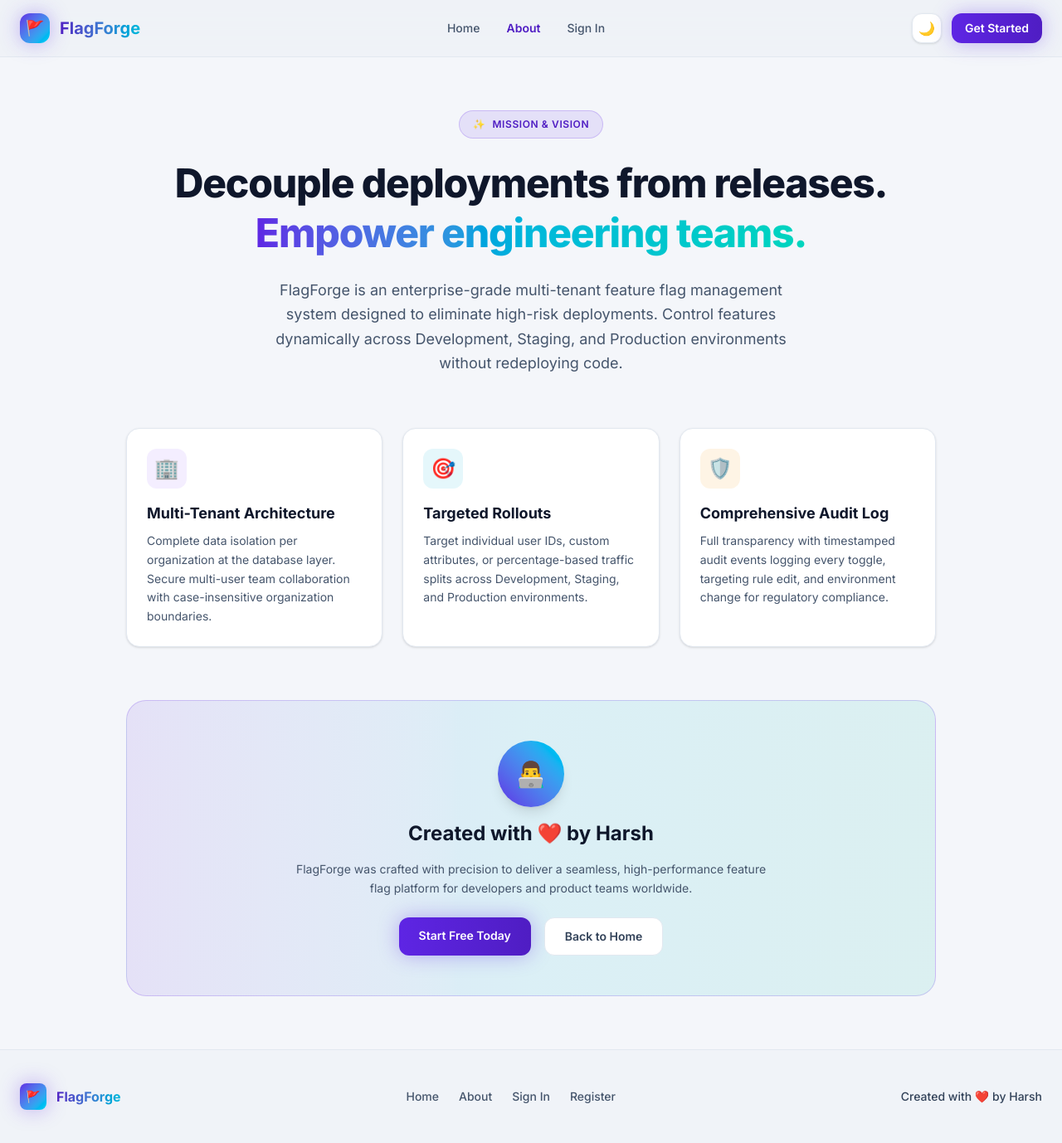
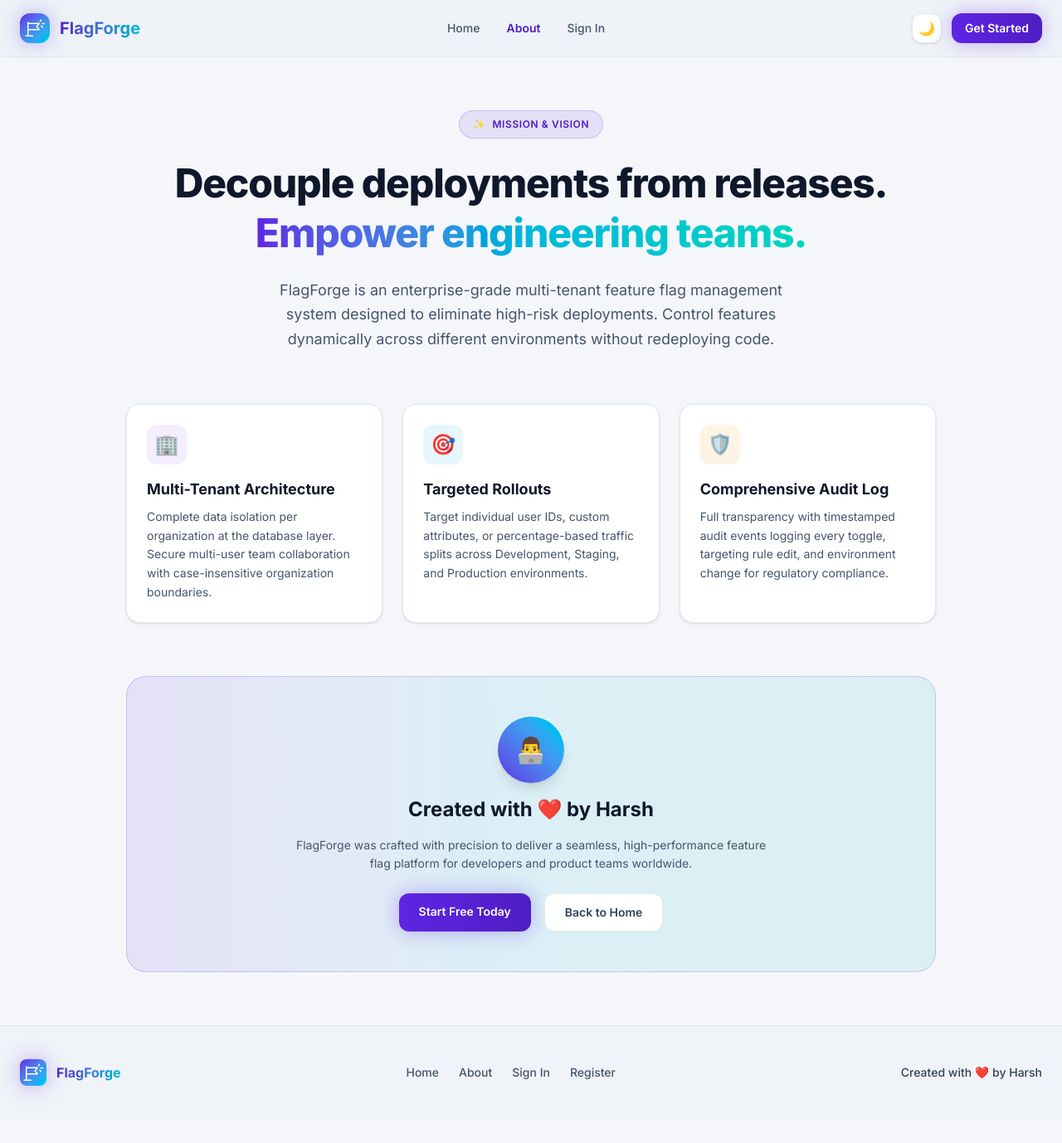
Before and after one commit to Harsh7213/flagforge, a React (Vite) app in the folder client/: page /about in a window 1280 px wide. Shown: the whole page at 83% size. After the commit the page ends 1349 px from the top, so only its background shows below. Built offline with nearby package versions, Linux system fonts and the light colour scheme; no server answers.

Commit message:
feat(UI): update README and add flag icon for improved branding.

```diff
--- a/client/src/components/CreateFlagModal.tsx
+++ b/client/src/components/CreateFlagModal.tsx
@@ -79,7 +79,13 @@ const CreateFlagModal: React.FC<Props> = ({ projectId, onClose }) => {
             className="text-xl font-bold text-slate-900 dark:text-white flex items-center gap-2"
             id="create-flag-title"
           >
-            <span>🚩</span> Create Feature Flag
+            <img
+              src="/flag-icon.svg"
+              alt=""
+              aria-hidden="true"
+              className="w-5 h-5"
+            />
+            Create Feature Flag
           </h2>
           <button
             className="text-slate-400 hover:text-slate-900 dark:hover:text-white transition-colors text-lg p-1 rounded-lg hover:bg-black/5 dark:hover:bg-white/5"
--- a/client/src/components/Sidebar.tsx
+++ b/client/src/components/Sidebar.tsx
@@ -9,7 +9,11 @@ import { authApi, useLogoutMutation } from '../store/api/authApi';
 
 const navItems = [
   { to: '/app', label: 'Dashboard', icon: '⬡', exact: true },
-  { to: '/app/flags', label: 'Feature Flags', icon: '⚑' },
+  {
+    to: '/app/flags',
+    label: 'Feature Flags',
+    icon: <img src="/flag-icon.svg" alt="" aria-hidden="true" className="w-5 h-5 object-contain" />
+  },
   { to: '/app/audit', label: 'Audit Log', icon: '📋' },
   { to: '/app/projects', label: 'Projects', icon: '📁' },
   { to: '/app/team', label: 'Team', icon: '♟' }
@@ -47,8 +51,13 @@ const Sidebar: React.FC = () => {
       <div
         className={`flex items-center gap-3 px-4 h-16 border-b border-border-subtle ${!sidebarOpen && 'justify-center'}`}
       >
-        <div className="w-8 h-8 shrink-0 rounded-lg bg-linear-to-br from-brand-500 to-cyan-400 flex items-center justify-center text-base shadow-brand">
-          🚩
+        <div className="w-8 h-8 shrink-0 rounded-lg bg-linear-to-br from-brand-500 to-cyan-400 flex items-center justify-center shadow-brand">
+          <img
+            src="/flag-icon.svg"
+            alt=""
+            aria-hidden="true"
+            className="w-6 h-6 brightness-0 invert"
+          />
         </div>
         {sidebarOpen && (
           <span className="font-bold text-lg bg-linear-to-r from-brand-600 to-cyan-500 dark:from-brand-300 dark:to-cyan-300 bg-clip-text text-transparent whitespace-nowrap">
--- a/client/src/pages/AboutPage.tsx
+++ b/client/src/pages/AboutPage.tsx
@@ -13,8 +13,13 @@ const AboutPage: React.FC = () => {
       <nav className="border-b border-border-subtle bg-surface-elevated/80 backdrop-blur-xl sticky top-0 z-50">
         <div className="max-w-7xl mx-auto px-6 py-4 flex items-center justify-between">
           <Link to="/" className="flex items-center gap-3 group">
-            <div className="w-9 h-9 rounded-xl bg-linear-to-br from-brand-500 to-cyan-400 flex items-center justify-center text-lg shadow-brand text-white">
-              🚩
+            <div className="w-9 h-9 rounded-xl bg-linear-to-br from-brand-500 to-cyan-400 flex items-center justify-center shadow-brand">
+              <img
+                src="/flag-icon.svg"
+                alt=""
+                aria-hidden="true"
+                className="w-6 h-6 brightness-0 invert"
+              />
             </div>
             <span className="text-xl font-bold bg-linear-to-r from-brand-600 to-cyan-500 dark:from-brand-300 dark:to-cyan-300 bg-clip-text text-transparent">
               FlagForge
@@ -71,8 +76,8 @@ const AboutPage: React.FC = () => {
           </h1>
           <p className="text-lg text-slate-600 dark:text-slate-300 max-w-2xl mx-auto leading-relaxed">
             FlagForge is an enterprise-grade multi-tenant feature flag management system designed to
-            eliminate high-risk deployments. Control features dynamically across Development,
-            Staging, and Production environments without redeploying code.
+            eliminate high-risk deployments. Control features dynamically across different
+            environments without redeploying code.
           </p>
         </div>
 
@@ -151,8 +156,13 @@ const AboutPage: React.FC = () => {
       <footer className="border-t border-border-subtle py-10 bg-surface-elevated/50">
         <div className="max-w-7xl mx-auto px-6 flex flex-col md:flex-row items-center justify-between gap-6">
           <div className="flex items-center gap-3">
-            <div className="w-8 h-8 rounded-lg bg-linear-to-br from-brand-500 to-cyan-400 flex items-center justify-center text-sm shadow-brand text-white">
-              🚩
+            <div className="w-8 h-8 rounded-lg bg-linear-to-br from-brand-500 to-cyan-400 flex items-center justify-center shadow-brand">
+              <img
+                src="/flag-icon.svg"
+                alt=""
+                aria-hidden="true"
+                className="w-6 h-6 brightness-0 invert"
+              />
             </div>
             <span className="font-bold bg-linear-to-r from-brand-600 to-cyan-500 dark:from-brand-300 dark:to-cyan-300 bg-clip-text text-transparent">
               FlagForge
--- a/client/src/pages/AcceptInvitationPage.tsx
+++ b/client/src/pages/AcceptInvitationPage.tsx
@@ -40,8 +40,13 @@ const AcceptInvitationPage: React.FC = () => {
     <div className="min-h-screen bg-surface-base text-slate-900 dark:text-white flex items-center justify-center p-6">
       <div className="w-full max-w-md">
         <Link to="/" className="flex items-center gap-3 mb-10 justify-center">
-          <div className="w-10 h-10 rounded-xl bg-linear-to-br from-brand-500 to-cyan-400 flex items-center justify-center text-xl shadow-brand">
-            🚩
+          <div className="w-10 h-10 rounded-xl bg-linear-to-br from-brand-500 to-cyan-400 flex items-center justify-center shadow-brand">
+            <img
+              src="/flag-icon.svg"
+              alt=""
+              aria-hidden="true"
+              className="w-7 h-7 brightness-0 invert"
+            />
           </div>
           <span className="text-2xl font-bold bg-linear-to-r from-brand-600 to-cyan-500 dark:from-brand-300 dark:to-cyan-300 bg-clip-text text-transparent">
             FlagForge
--- a/client/src/pages/Dashboard.tsx
+++ b/client/src/pages/Dashboard.tsx
@@ -8,7 +8,7 @@ import { useNavigate } from 'react-router-dom';
 interface StatCardProps {
   label: string;
   value: number | string;
-  icon: string;
+  icon: React.ReactNode;
   gradient: string;
   glow: string;
   delay?: number;
@@ -71,7 +71,14 @@ const Dashboard: React.FC = () => {
     {
       label: 'Total Flags',
       value: stats?.total ?? 0,
-      icon: '🚩',
+      icon: (
+        <img
+          src="/flag-icon.svg"
+          alt=""
+          aria-hidden="true"
+          className="w-7 h-7 brightness-0 invert"
+        />
+      ),
       gradient: 'linear-gradient(135deg,hsl(258,78%,52%),hsl(258,78%,35%))',
       glow: 'hover:shadow-brand',
       delay: 0
@@ -164,7 +171,12 @@ const Dashboard: React.FC = () => {
               </div>
               {recentFlags.length === 0 ? (
                 <div className="text-center py-10">
-                  <div className="text-3xl mb-3">🚩</div>
+                  <img
+                    src="/flag-icon.svg"
+                    alt=""
+                    aria-hidden="true"
+                    className="w-7 h-7 mx-auto mb-3"
+                  />
                   <p className="text-slate-500 dark:text-slate-400 text-sm">
                     No flags yet. Create your first one!
                   </p>
--- a/client/src/pages/FlagsPage.tsx
+++ b/client/src/pages/FlagsPage.tsx
@@ -105,7 +105,12 @@ const FlagsPage: React.FC = () => {
         </div>
       ) : flags.length === 0 ? (
         <div className="text-center py-16 px-4 rounded-2xl bg-surface-card border border-border-subtle shadow-sm">
-          <div className="text-4xl mb-3">🚩</div>
+          <img
+            src="/flag-icon.svg"
+            alt=""
+            aria-hidden="true"
+            className="w-8 h-8 mx-auto mb-3"
+          />
           <h3 className="text-lg font-semibold text-slate-900 dark:text-slate-200 mb-1">
             {search ? 'No flags match your search' : 'No flags yet'}
           </h3>
--- a/client/src/pages/LandingPage.tsx
+++ b/client/src/pages/LandingPage.tsx
@@ -131,8 +131,13 @@ const LandingPage: React.FC = () => {
       >
         <div className="max-w-7xl mx-auto px-6 py-4 flex items-center justify-between">
           <div className="flex items-center gap-3">
-            <div className="w-9 h-9 rounded-xl bg-linear-to-br from-brand-500 to-cyan-400 flex items-center justify-center text-lg shadow-brand text-white">
-              🚩
+            <div className="w-9 h-9 rounded-xl bg-linear-to-br from-brand-500 to-cyan-400 flex items-center justify-center shadow-brand">
+              <img
+                src="/flag-icon.svg"
+                alt=""
+                aria-hidden="true"
+                className="w-6 h-6 brightness-0 invert"
+              />
             </div>
             <span className="text-xl font-bold bg-linear-to-r from-brand-600 to-cyan-500 dark:from-brand-300 dark:to-cyan-300 bg-clip-text text-transparent">
               FlagForge
@@ -367,8 +372,13 @@ const LandingPage: React.FC = () => {
       <footer className="border-t border-border-subtle py-12">
         <div className="max-w-7xl mx-auto px-6 flex flex-col md:flex-row items-center justify-between gap-6">
           <div className="flex items-center gap-3">
-            <div className="w-8 h-8 rounded-lg bg-linear-to-br from-brand-500 to-cyan-400 flex items-center justify-center text-sm shadow-brand text-white">
-              🚩
+            <div className="w-8 h-8 rounded-lg bg-linear-to-br from-brand-500 to-cyan-400 flex items-center justify-center shadow-brand">
+              <img
+                src="/flag-icon.svg"
+                alt=""
+                aria-hidden="true"
+                className="w-6 h-6 brightness-0 invert"
+              />
             </div>
             <span className="font-bold bg-linear-to-r from-brand-600 to-cyan-500 dark:from-brand-300 dark:to-cyan-300 bg-clip-text text-transparent">
               FlagForge
--- a/client/src/pages/Login.tsx
+++ b/client/src/pages/Login.tsx
@@ -61,8 +61,13 @@ const Login: React.FC = () => {
         />
 
         <Link to="/" className="relative flex items-center gap-3 group">
-          <div className="w-10 h-10 rounded-xl bg-linear-to-br from-brand-500 to-cyan-400 flex items-center justify-center text-xl shadow-brand text-white">
-            🚩
+          <div className="w-10 h-10 rounded-xl bg-linear-to-br from-brand-500 to-cyan-400 flex items-center justify-center shadow-brand">
+            <img
+              src="/flag-icon.svg"
+              alt=""
+              aria-hidden="true"
+              className="w-7 h-7 brightness-0 invert"
+            />
           </div>
           <span className="text-2xl font-bold bg-linear-to-r from-brand-600 to-cyan-600 dark:from-brand-300 dark:to-cyan-300 bg-clip-text text-transparent">
             FlagForge
@@ -108,8 +113,13 @@ const Login: React.FC = () => {
         <div className="w-full max-w-md">
           {/* Mobile logo */}
           <Link to="/" className="lg:hidden flex items-center gap-2 mb-10 justify-center">
-            <div className="w-9 h-9 rounded-xl bg-linear-to-br from-brand-500 to-cyan-400 flex items-center justify-center text-lg shadow-brand">
-              🚩
+            <div className="w-9 h-9 rounded-xl bg-linear-to-br from-brand-500 to-cyan-400 flex items-center justify-center shadow-brand">
+              <img
+                src="/flag-icon.svg"
+                alt=""
+                aria-hidden="true"
+                className="w-6 h-6 brightness-0 invert"
+              />
             </div>
             <span className="text-xl font-bold bg-linear-to-r from-brand-300 to-cyan-300 bg-clip-text text-transparent">
               FlagForge
--- a/client/src/pages/Register.tsx
+++ b/client/src/pages/Register.tsx
@@ -112,8 +112,13 @@ const Register: React.FC = () => {
         />
 
         <Link to="/" className="relative flex items-center gap-3">
-          <div className="w-10 h-10 rounded-xl bg-linear-to-br from-brand-500 to-cyan-400 flex items-center justify-center text-xl shadow-brand text-white">
-            🚩
+          <div className="w-10 h-10 rounded-xl bg-linear-to-br from-brand-500 to-cyan-400 flex items-center justify-center shadow-brand">
+            <img
+              src="/flag-icon.svg"
+              alt=""
+              aria-hidden="true"
+              className="w-7 h-7 brightness-0 invert"
+            />
           </div>
           <span className="text-2xl font-bold bg-linear-to-r from-brand-600 to-cyan-600 dark:from-brand-300 dark:to-cyan-300 bg-clip-text text-transparent">
             FlagForge
@@ -139,8 +144,13 @@ const Register: React.FC = () => {
       <div className="flex-1 flex flex-col justify-center items-center p-8 overflow-y-auto">
         <div className="w-full max-w-lg">
           <Link to="/" className="lg:hidden flex items-center gap-2 mb-10 justify-center">
-            <div className="w-9 h-9 rounded-xl bg-linear-to-br from-brand-500 to-cyan-400 flex items-center justify-center text-lg shadow-brand">
-              🚩
+            <div className="w-9 h-9 rounded-xl bg-linear-to-br from-brand-500 to-cyan-400 flex items-center justify-center shadow-brand">
+              <img
+                src="/flag-icon.svg"
+                alt=""
+                aria-hidden="true"
+                className="w-6 h-6 brightness-0 invert"
+              />
             </div>
             <span className="text-xl font-bold bg-linear-to-r from-brand-300 to-cyan-300 bg-clip-text text-transparent">
               FlagForge
```
Also changed, not shown: client/src/App.tsx (+4 -4 lines), client/src/components/AuthGuard.tsx (+3 -4 lines), client/public/flag-icon.svg (added), 2 other files (tests, documents, lock files or other folders).
